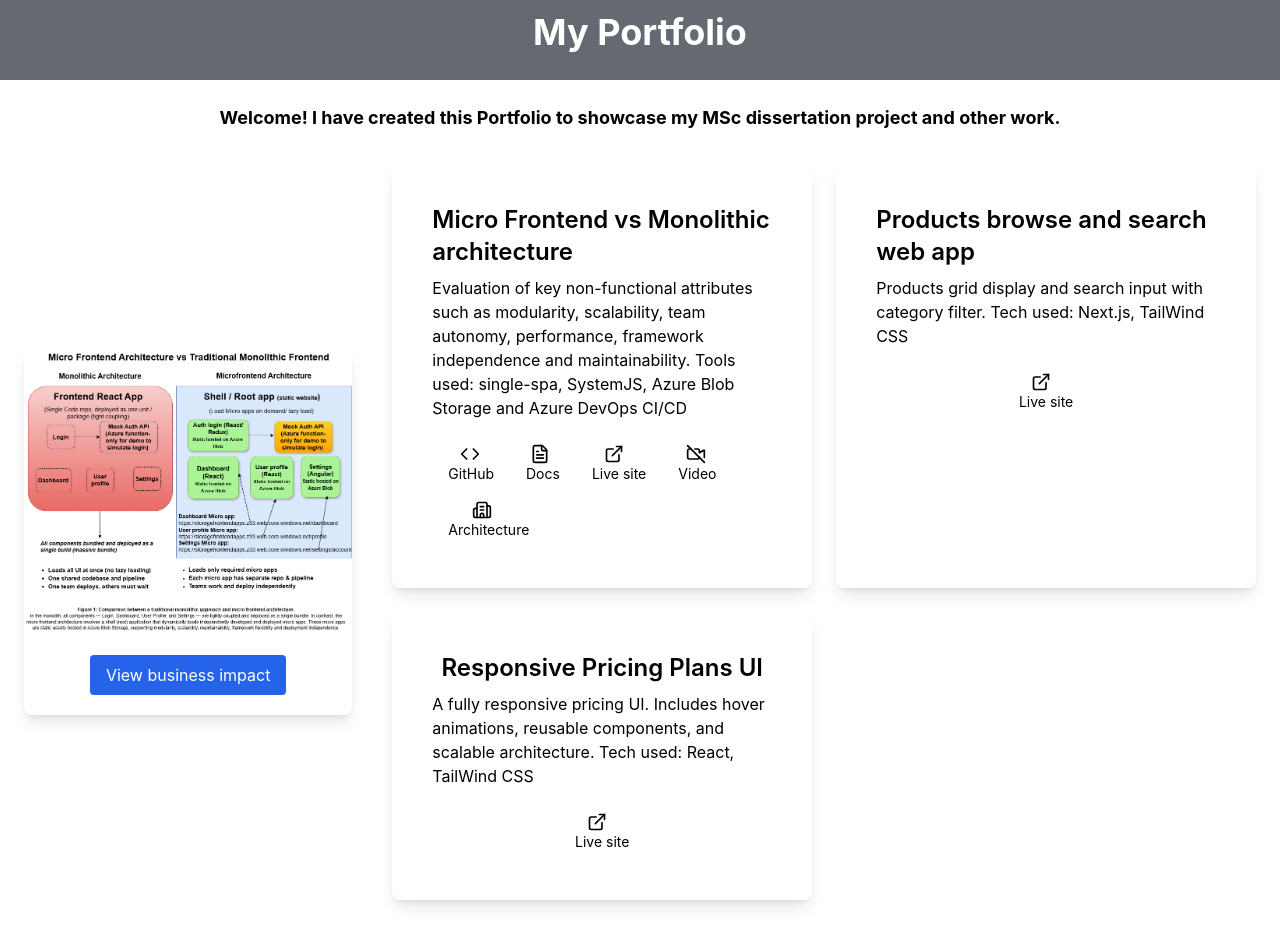
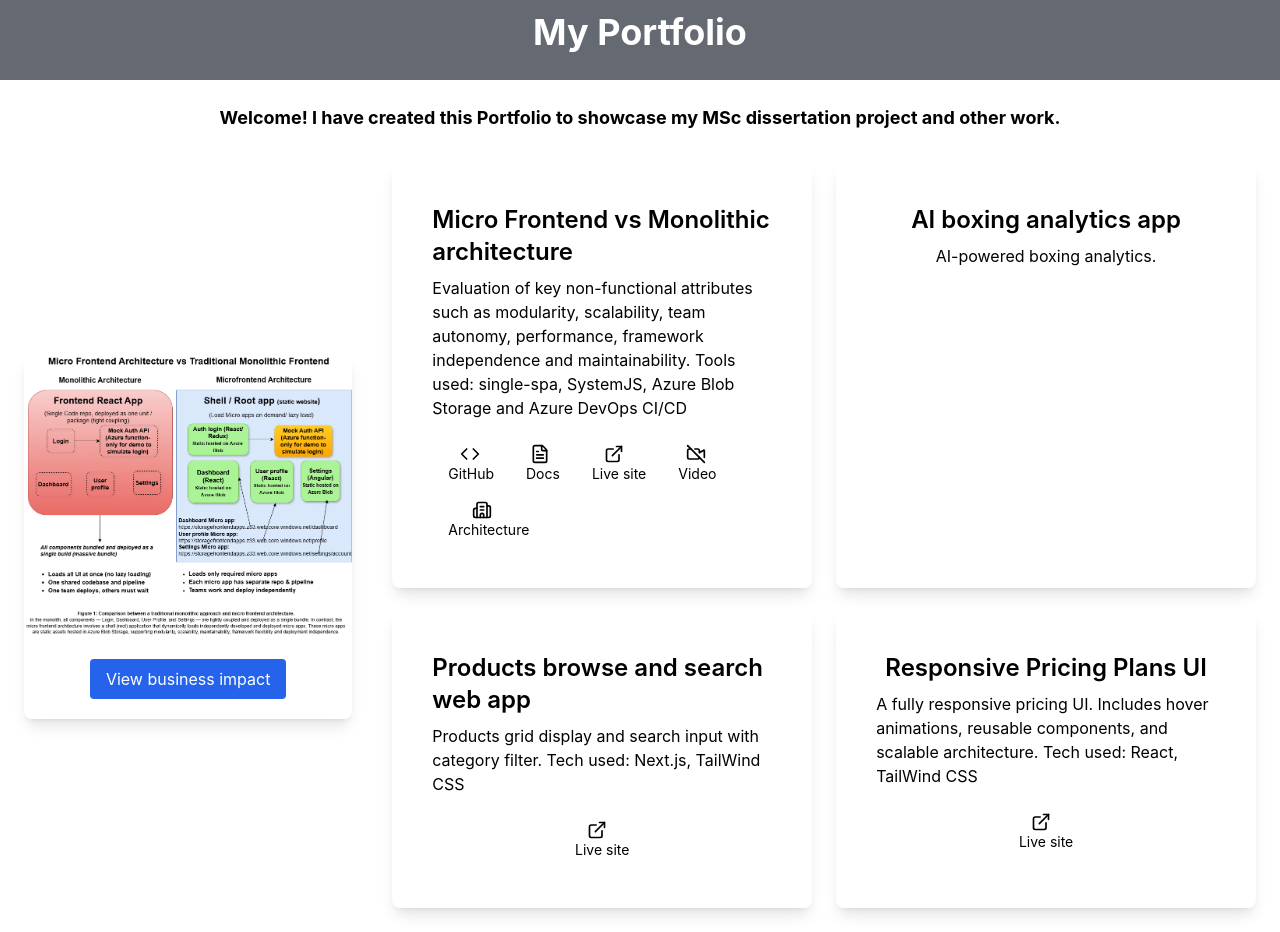
Before and after one commit to leslie628/career-portfolio, a React (Create React App) app: page / in a window 1280 px wide. Built offline with nearby package versions, Linux system fonts and the light colour scheme.

Commit message:
added a new project entry for an AI boxing analytics app in the App.js file.

```diff
--- a/src/App.js
+++ b/src/App.js
@@ -23,6 +23,15 @@ const projects = [
     demo: "https://storagefrontendapps.z33.web.core.windows.net",
     video: "https://youtu.be/mgEzUR9jNC0?list=PLlvAnEJamXnzoip9y9nC-FqSN20fNSiBx",
     architecture: "https://github.com/leslie628/microfrontends-portfolio/blob/main/images/Monolith-MicroFrontend-Architecture.png"
+  },
+    {
+    title: "AI boxing analytics app",
+    description: 'AI-powered boxing analytics.',
+    github: "",
+    docs: "",
+    demo: "",
+    video: "",
+    architecture: ""
   },
   {
     title: "Products browse and search web app",
```
